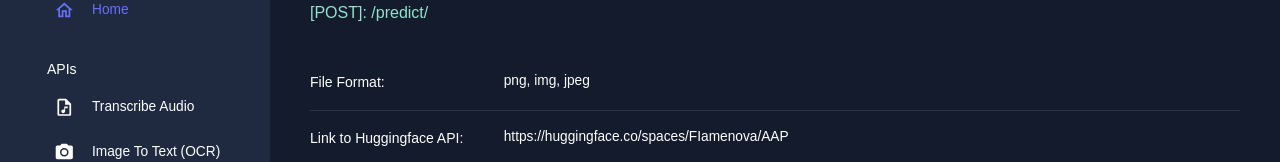
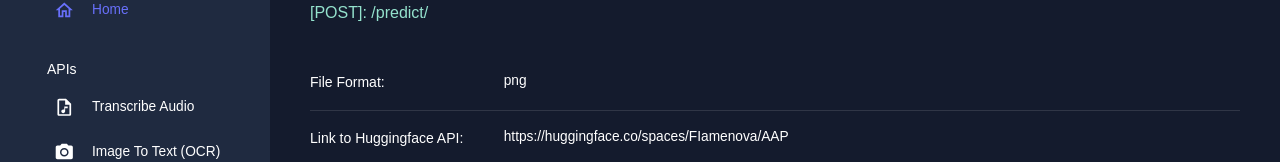
Before and after one commit to Xycone/iOrganise, a React (Vite) app in the folder iOrganiseUI/: page /ocr in a window 1280 px wide. Shown: the part 163-325 px from the top of the page. Built offline with nearby package versions, Linux system fonts and the light colour scheme.

Commit message:
OCR fixed

```diff
--- a/iOrganiseUI/src/pages/OCR.jsx
+++ b/iOrganiseUI/src/pages/OCR.jsx
@@ -118,7 +118,7 @@ function OCR() {
                             </Box>
                         </Grid>
                         <Grid item xs={12} md={8} lg={9.5}>
-                            <Typography>png, img, jpeg</Typography>
+                            <Typography>png</Typography>
                         </Grid>
                     </Grid>
                     <Divider />
@@ -216,7 +216,7 @@ function OCR() {
                         ) : response ? (
                             <Box>
                                 <Typography>
-                                    Prediction: {response.prediction}
+                                    {JSON.stringify(response)}
                                 </Typography>
                             </Box>
                         ) : null}
```
